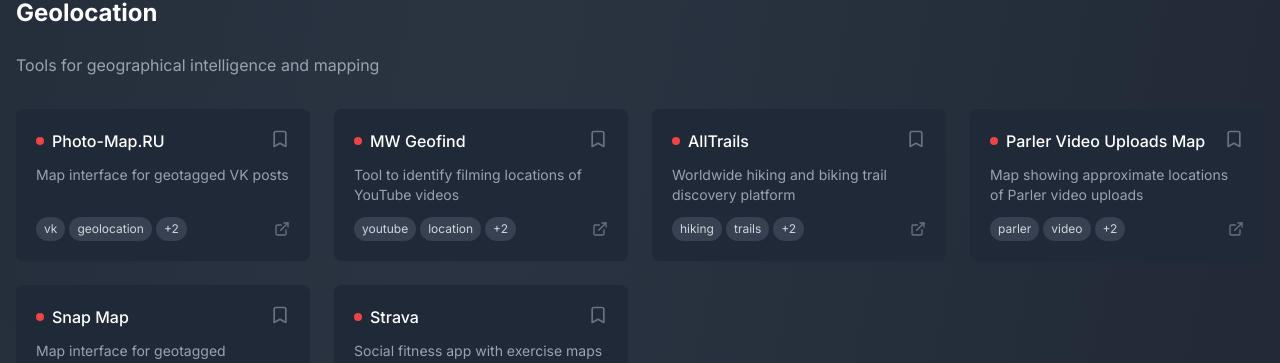
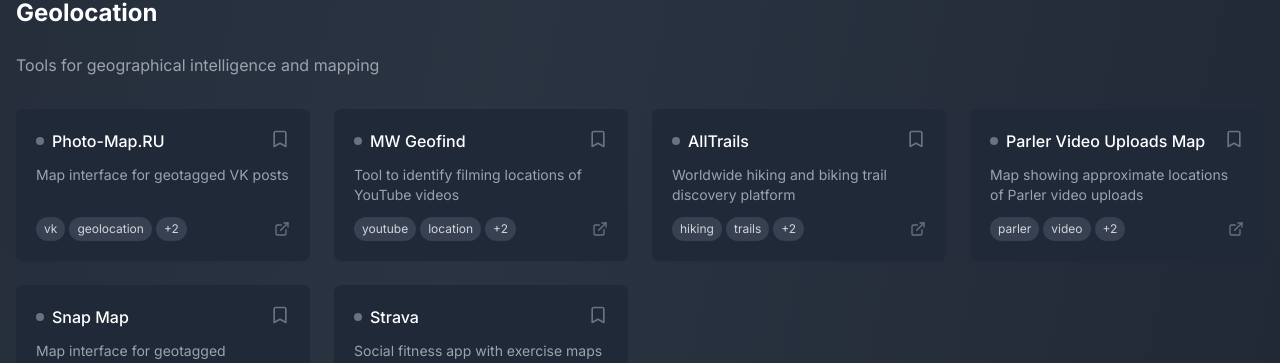
Before and after one commit to S3lc0uth/Brahmastra-OSINT, a React (Vite) app: page / in a window 1280 px wide. Shown: the part 3655-4018 px from the top of the page. Built offline with nearby package versions, Linux system fonts and the light colour scheme.

Commit message:
Update ToolCard.tsx

```diff
--- a/src/components/ToolCard.tsx
+++ b/src/components/ToolCard.tsx
@@ -21,7 +21,7 @@
       'social-media': 'bg-purple-500',
       'domain-ip': 'bg-green-500',
       'images-media': 'bg-yellow-500',
-      'geolocation': 'bg-red-500',
+      'Geo Int': 'bg-red-500',
       'darkweb': 'bg-gray-800',
       'communication': 'bg-indigo-500',
       'utilities': 'bg-teal-500'
```
